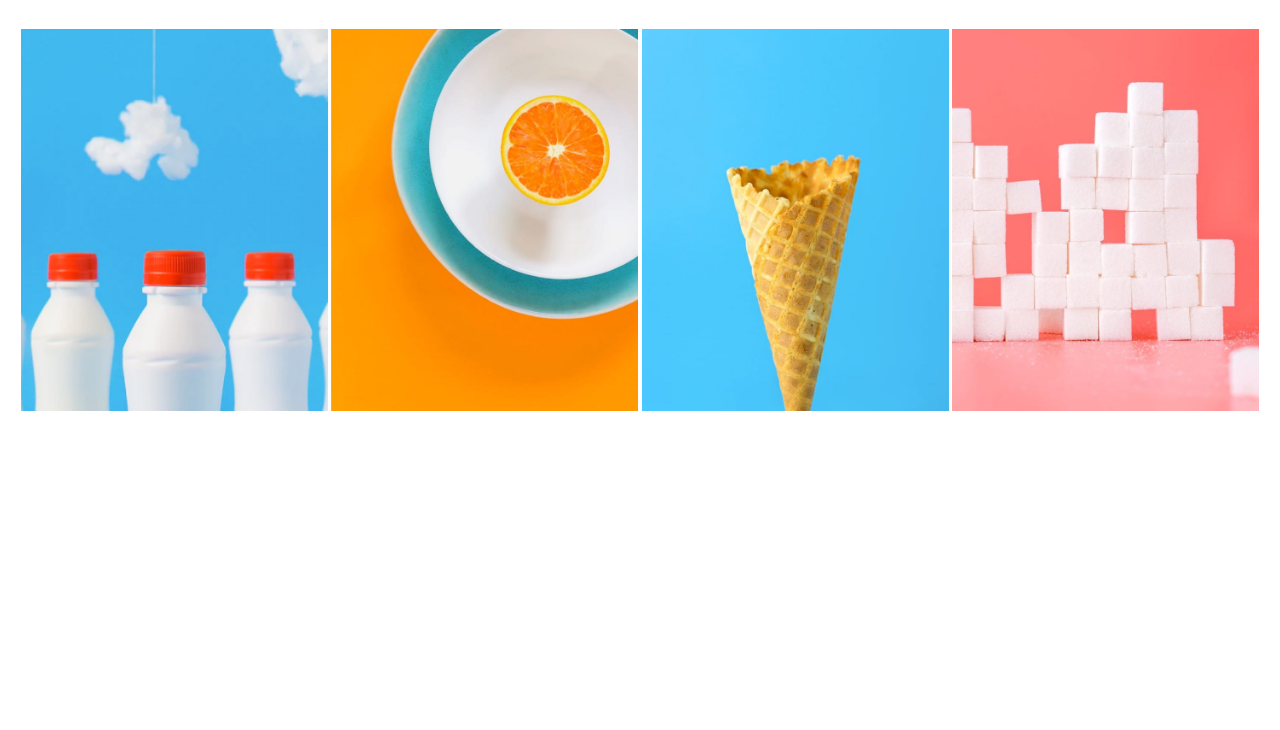
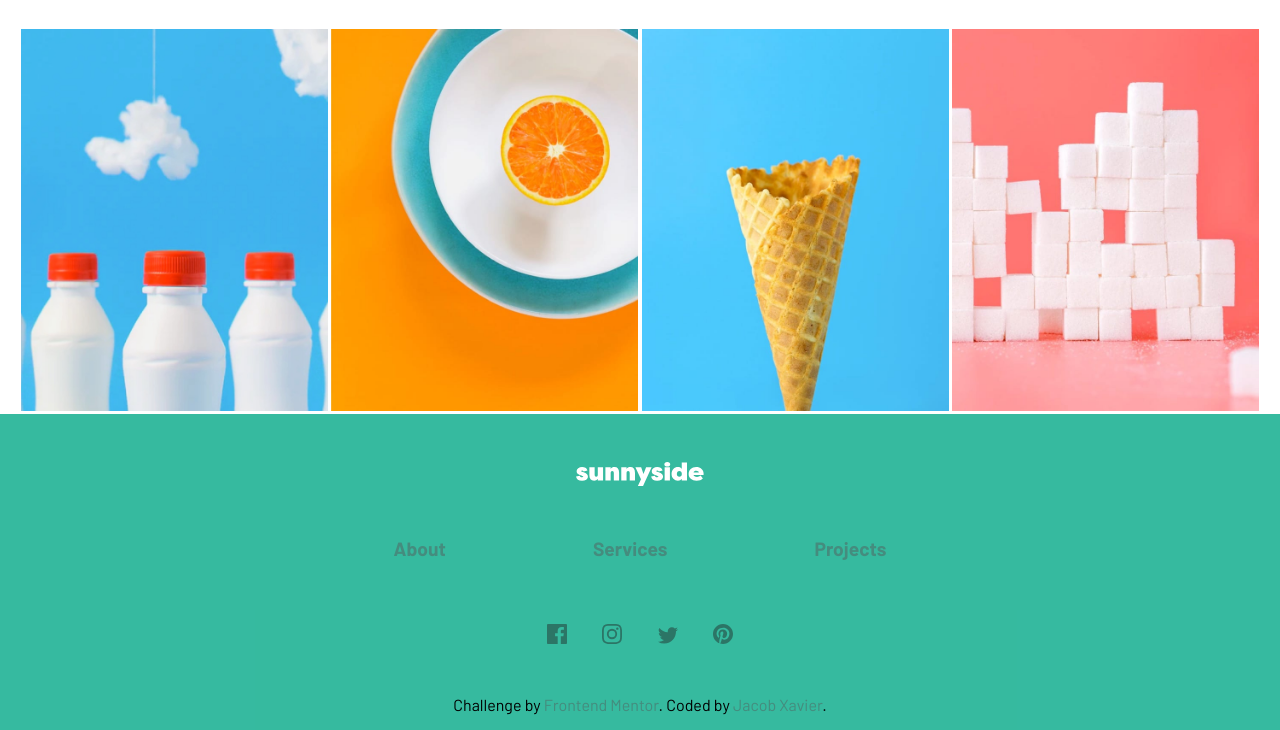
Before and after one commit to Jacbfrancis/sunnyside-agency-landing-page, a plain HTML site: page index.html in a window 1280 px wide. Shown: the part 2693-3423 px from the top of the page. Before the commit the page ends 3107 px from the top, so only its background shows below. Drawn offline with Linux system fonts and the light colour scheme.

Commit message:
made changes

```diff
--- a/index.html
+++ b/index.html
@@ -119,6 +119,27 @@
         <img class="desktop-img" src="images/desktop/image-gallery-sugarcubes.jpg" alt="">
 
       </div>
+
+      <div class="bottom-footer">
+
+        <img class="logo" src="images/logo.svg" alt="">
+        <ul>
+          <li><a href="">About</a></li>
+          <li><a href="">Services</a></li>
+          <li><a href="">Projects</a></li>
+        </ul>
+        <div class="social-section">
+          <a href=""><img class="social-icons" src="images/icon-facebook.svg" alt=""></a>
+          <a href=""><img class="social-icons" src="images/icon-instagram.svg" alt=""></a>
+          <a href=""><img class="social-icons" src="images/icon-twitter.svg" alt=""></a>
+          <a href=""><img class="social-icons" src="images/icon-pinterest.svg" alt=""></a>
+        </div>
+        <div class="attribution">
+          Challenge by <a href="https://www.frontendmentor.io?ref=challenge" target="_blank" rel="noopener">Frontend Mentor</a>.
+          Coded by <a href="#">Jacob Xavier</a>.
+        </div>
+      </div>
+
     </footer>
 
   </main>
@@ -168,10 +189,7 @@
   Projects
   Contact
 
-  <div class="attribution">
-    Challenge by <a href="https://www.frontendmentor.io?ref=challenge" target="_blank" rel="noopener">Frontend Mentor</a>.
-    Coded by <a href="#">Your Name Here</a>.
-  </div> --->
+   --->
 
 </body>
 </html>
--- a/scss/_config.scss
+++ b/scss/_config.scss
@@ -9,7 +9,8 @@ $primary-colors: (
     yellow: hsl(51, 100%, 49%),
     graphic-design-text: hsl(167, 40%, 24%),
     photography-text: hsl(198, 62%, 26%),
-    footer: hsl(168, 34%, 41%),
+    footer-bg: hsla(168, 60%, 45%, 0.961),
+    footer: hsl(168, 34%, 41%)
 );
 
 $neutral-colors: (
@@ -17,7 +18,7 @@ $neutral-colors: (
     grayish-blue: hsl(213, 9%, 39%),
     dark-grayish-blue: hsl(232, 10%, 55%),
     light-grayish-blue: hsl(210, 4%, 67%),
-    white: hsl(0, 0%, 100%),
+    white: hsl(0, 0%, 100%)
 );
 
 @mixin flex($direction, $position) {
--- a/scss/main.scss
+++ b/scss/main.scss
@@ -162,6 +162,45 @@ section{
     @include grid(2);
 }
 
+.bottom-footer{
+    background-color: map-get($primary-colors, footer-bg);
+
+    .logo{
+        width: 25%;
+        padding: 3rem 0;
+    }
+
+    ul{
+        list-style: none;
+        @include flex(row, space-around);
+        font-size: 1.2rem;
+        font-weight: bold;
+        padding-bottom: 4rem;
+        width: 50%;
+        margin: auto;
+    }
+
+    a{
+        color: map-get($primary-colors, footer);
+        text-decoration: none;
+
+        &:hover{
+            color: map-get($neutral-colors, white);
+        }
+    }
+
+    .social-icons{
+        padding: 0 1rem 2rem;
+    }
+
+}
+
+.attribution{
+    padding: 1rem;
+}
+
+
+// DESKTOP VIEW
 
 @media screen and (min-width: 750px) {
 
@@ -269,4 +308,10 @@ section{
         @include grid(4);
     }
 
+    .bottom-footer{
+        .logo{
+            width: 10%;
+        }
+    }
+
 }
```
Also changed, not shown: scss/main.css, 2 other files.
